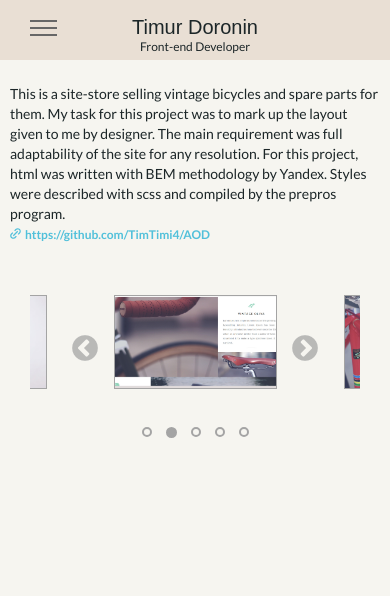
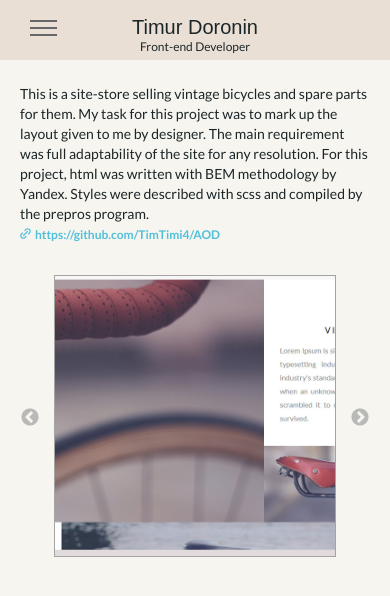
Before and after one commit to TimTimi4/CV, a React (Create React App) app: page /projects/aod in a window 390 px wide. Shown: the top 596 px of the page. Built offline with nearby package versions, Linux system fonts and the light colour scheme; a web font is replaced by a local one.

Commit message:
responsive pages

```diff
--- a/src/components/ItemProj/styled.js
+++ b/src/components/ItemProj/styled.js
@@ -6,6 +6,9 @@ export const Wrapper = styled.div`
   justify-content: space-between;
   margin: 40px 0px 0px 0px;
   max-width: ${({ theme }) => theme.sizes.blocks.primary};
+  @media ${({ theme }) => theme.media.mobileL} {
+    flex-direction: column;
+  }
 `
 export const ImageContainer = styled.div`
   flex: 0 1 35%;
@@ -14,6 +17,14 @@ export const ImageContainer = styled.div`
   background-color: #fff;
   overflow: hidden;
   border: 2px solid ${({ theme }) => theme.colors.secondary};
+  @media ${({ theme }) => theme.media.mobileL} {
+    padding: 0px 0px 30% 0px;
+    max-width: 230px;
+  }
+  @media ${({ theme }) => theme.media.mobileS} {
+    padding: 0px 0px 40% 0px;
+    max-width: 230px;
+  }
   img{
     position: absolute;
     -o-object-fit: cover;
@@ -22,7 +33,7 @@ export const ImageContainer = styled.div`
     height: 100%;
     top: 0;
     left: 0;
-    }
+  }
 `
 export const Description = styled.div`
   flex: 0 1 58%;
@@ -30,6 +41,9 @@ export const Description = styled.div`
   flex-direction: column;
   justify-content: space-evenly;
   font-size: ${({ theme }) => theme.sizes.fonts.primaryText};
+  @media ${({ theme }) => theme.media.mobileL} {
+    flex: 0 1 100%;
+  }
 `
 export const StyledSubtitle = styled(Subtitle)`
   &:hover{
--- a/src/components/ProgressBar/styled.js
+++ b/src/components/ProgressBar/styled.js
@@ -4,6 +4,9 @@ export const Text = styled.div`
   display: flex;
   justify-content: space-between;
   max-width: ${({ theme }) => theme.sizes.blocks.progressbar};
+  @media ${({ theme }) => theme.media.mobileL} {
+    width: 280px;
+  }
   p {
     margin: 0px 0px 0px 0px;
     font-weight: 700;
@@ -20,6 +23,9 @@ export const ProgressBarBorder = styled.div`
   border-radius: 6px;
   height: 10px;
   width: ${({ theme }) => theme.sizes.blocks.progressbar};
+  @media ${({ theme }) => theme.media.mobileL} {
+    width: 280px;
+  }
   margin: 5px 0px 5px 0px;
 `
 
--- a/src/components/ProjectSlider/index.jsx
+++ b/src/components/ProjectSlider/index.jsx
@@ -1,13 +1,12 @@
 import { ImageContainer, StyledSlider } from './styled'
 
 const settings = {
-  dots: true,
+  dots: false,
   arrows: true,
   infinite: true,
   speed: 500,
   slidesToShow: 1,
   slidesToScroll: 1,
-  centerMode: true,
   adaptiveHeight: true,
   autoplay: true,
   pauseOnHover: true,
--- a/src/components/ProjectSlider/styled.js
+++ b/src/components/ProjectSlider/styled.js
@@ -3,6 +3,9 @@ import Slider from 'react-slick'
 
 export const StyledSlider = styled(Slider)`
   margin: 50px 20px 100px 20px;
+  @media ${({ theme }) => theme.media.mobileL} {
+    margin: 30px 0px 40px 0px;
+  }
   position: relative;
   .slick-track{
     display: flex;
@@ -14,16 +17,34 @@ export const StyledSlider = styled(Slider)`
   }
   .slick-arrow.slick-prev{
     left: 40px;
+    @media ${({ theme }) => theme.media.laptop} {
+      left: 0px;
+    }
     &::before{
       color: ${({ theme }) => theme.colors.slider.arrow};
       font-size: 30px;
+      @media ${({ theme }) => theme.media.tablet} {
+        font-size: 25px;
+      }
+      @media ${({ theme }) => theme.media.mobileL} {
+        font-size: 20px;
+      }
     }
   }
   .slick-arrow.slick-next{
     right: 50px;
+    @media ${({ theme }) => theme.media.laptop} {
+      right: 0px;
+    }
     &::before{
       color: ${({ theme }) => theme.colors.slider.arrow};
       font-size: 30px;
+      @media ${({ theme }) => theme.media.tablet} {
+        font-size: 25px;
+      }
+      @media ${({ theme }) => theme.media.mobileL} {
+        font-size: 20px;
+      }
     }
   }
   .slick-dots{
@@ -49,7 +70,6 @@ export const StyledSlider = styled(Slider)`
     }
   }
 `
-
 export const ImageContainer = styled.div`
   margin: 0 auto;
   max-width: 70%;
@@ -57,6 +77,14 @@ export const ImageContainer = styled.div`
   overflow: hidden;
   position: relative;
   border: 1px solid ${({ theme }) => theme.colors.secondaryText};
+  @media ${({ theme }) => theme.media.tablet} {
+    padding: 0px 0px 50% 0px;
+    max-width: 80%;
+  }
+  @media ${({ theme }) => theme.media.mobileL} {
+    padding: 0px 0px 80% 0px;
+    max-width: 80%;
+  }
   img{
     position: absolute;
     -o-object-fit: cover;
--- a/src/components/Sidebar/styled.js
+++ b/src/components/Sidebar/styled.js
@@ -9,7 +9,7 @@ export const CloseSidebarArea = styled.div`
   height: 100%;
   display: none;
   opacity: 0.6;
-  z-index: 4;
+  z-index: 14;
   @media ${({ theme }) => theme.media.tablet} {
     display: ${({ isOpen }) => (isOpen ? 'block' : 'none')};
   }
@@ -24,7 +24,7 @@ export const StyledSidebar = styled.div`
   background-color: ${({ theme }) => theme.colors.sidebarBg};
   max-width: ${({ theme }) => theme.sizes.blocks.sidebar};
   display: flex;
-  z-index: 5;
+  z-index: 15;
   flex-direction: column;
   align-items: center;
   transition: all .4s;
--- a/src/pages/About/styled.js
+++ b/src/pages/About/styled.js
@@ -6,6 +6,9 @@ export const Wrapper = styled.div`
   font-size: ${({ theme }) => theme.sizes.fonts.primaryText};
   @media ${({ theme }) => theme.media.tablet} {
     margin: 0px 0px 40px 20px;
+  }
+  @media ${({ theme }) => theme.media.mobileL} {
+    margin: 0px 20px 40px 20px;
   }
 `
 export const StyledMainTitle = styled(MainTitle)`
--- a/src/pages/Contacts/styled.js
+++ b/src/pages/Contacts/styled.js
@@ -10,15 +10,24 @@ export const Wrapper = styled.div`
   @media ${({ theme }) => theme.media.tablet} {
     margin: 0px 0px 40px 20px;
   }
+  @media ${({ theme }) => theme.media.mobileL} {
+    margin: 0px 20px 20px 20px;
+  }
 `
 export const StyledRow = styled.div`
   display: flex;
   justify-content: space-between;
+  @media ${({ theme }) => theme.media.tablet} {
+    flex-direction: column;
+  }
 `
 export const StyledColumn = styled.div`
   flex: 0 1 50%;
   &:last-child{
     margin: 95px 60px 0px 0px;
+    @media ${({ theme }) => theme.media.tablet} {
+      margin: 22px 0px 22px 0px;
+    }
   }
   &:first-child{
     position: relative;
@@ -29,9 +38,15 @@ export const StyledContactButton = styled(ContactButton)`
   display: flex;
   align-items: center;
   justify-content: center;
+  @media ${({ theme }) => theme.media.tablet} {
+    margin: 0px 0px 22px 0px;
+  }
 `
 export const StyledContactData = styled(ContactData)`
   margin: 40px 50px 0px 70px;
+  @media ${({ theme }) => theme.media.tablet} {
+    margin: 22px 0px 0px 0px;
+  }
 `
 export const StyledTelegramIcon = styled(Telegram)`
   margin: 0px 15px 0px 0px;
--- a/src/pages/ProjectInner/styled.js
+++ b/src/pages/ProjectInner/styled.js
@@ -3,7 +3,11 @@ import Subtitle from '../../components/SubTitle'
 import GitLink from '../../components/GitLink'
 
 export const Wrapper = styled.div`
-  padding: 30px 10px 10px 10px;
+  padding: 30px 10px 10px 40px;
+  @media ${({ theme }) => theme.media.tablet} {
+    margin: 10px 20px 40px 20px;
+    padding: 20px 0px 0px 0px;
+  }
   `
 
 export const StyledSubtitle = styled(Subtitle)`
--- a/src/pages/Projects/styled.js
+++ b/src/pages/Projects/styled.js
@@ -6,4 +6,7 @@ export const Wrapper = styled.div`
   @media ${({ theme }) => theme.media.tablet} {
     margin: 0px 0px 40px 20px;
   }
+  @media ${({ theme }) => theme.media.mobileL} {
+    margin: 0px 20px 40px 20px;
+  }
 `
--- a/src/pages/Resume/styled.js
+++ b/src/pages/Resume/styled.js
@@ -4,6 +4,9 @@ export const Wrapper = styled.div`
   margin: 0px 0px 50px 84px;
   @media ${({ theme }) => theme.media.tablet} {
     margin: 0px 0px 40px 20px;
+  }
+  @media ${({ theme }) => theme.media.mobileL} {
+    margin: 0px 20px 40px 20px;
   }
 `
 
```
